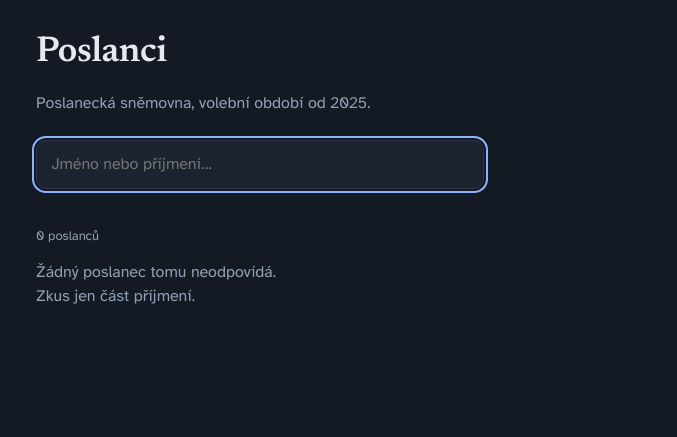
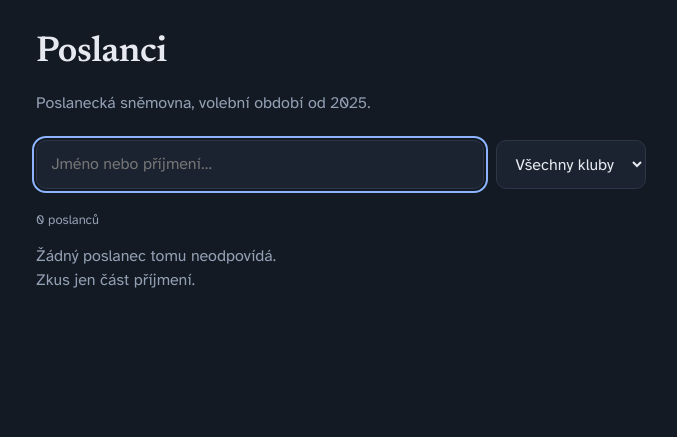
Before and after one commit to Ypsilonx/politics_review_CZ, a Python web app: template src/politika/web/templates/poslanci.html in a window 1280 px wide. Shown: the part 58-495 px from the top of the page, without its empty margins (34-711 px from the left). Run offline with Jinja, Linux system fonts and the light colour scheme; the template is opened without the code that fills it, so the values that code supplies are empty.

Commit message:
Filtr poslanců podle klubu
Co-Authored-By: Claude Opus 5.5 <noreply@anthropic.com>
Claude-Session: https://claude.ai/code/session_01UAtobscVy7hGZRLDy2jG2a

```diff
--- a/src/politika/web/static/css/komponenty.css
+++ b/src/politika/web/static/css/komponenty.css
@@ -23,6 +23,9 @@
   color: var(--text); background: var(--plocha); border: 1px solid var(--okraj); border-radius: var(--radius);
   margin: .5rem 0 1.5rem;
 }
+.hledani-poslancu { display: flex; flex-wrap: wrap; gap: 0 .75rem; margin-bottom: .75rem; }
+.hledani-poslancu .hledani-velke { margin-bottom: .5rem; }
+.hledani-poslancu select { width: auto; }
 .mrizka-poslancu {
   list-style: none; padding: 0; margin: 0;
   display: grid; grid-template-columns: repeat(auto-fill, minmax(15rem, 1fr)); gap: .6rem;
--- a/src/politika/web/templates/poslanci.html
+++ b/src/politika/web/templates/poslanci.html
@@ -3,10 +3,19 @@
 {% block content %}
 <h1>Poslanci</h1>
 <p class="tlumene">Poslanecká sněmovna, volební období od 2025.</p>
-<label class="sr-only" for="hledat-poslance">Hledat poslance</label>
-<input id="hledat-poslance" class="hledani-velke" type="search" name="q" value="{{ q }}"
-       placeholder="Jméno nebo příjmení…" autofocus
-       hx-get="/poslanci" hx-trigger="input changed delay:250ms, search"
-       hx-target="#seznam" hx-push-url="true">
+{# Jméno i klub se posílají spolu: HTMX u formuláře přibalí všechna jeho pole. #}
+<form class="hledani-poslancu" action="/poslanci" method="get"
+      hx-get="/poslanci" hx-trigger="input delay:250ms, change" hx-target="#seznam" hx-push-url="true">
+  <label class="sr-only" for="hledat-poslance">Hledat poslance</label>
+  <input id="hledat-poslance" class="hledani-velke" type="search" name="q" value="{{ q }}"
+         placeholder="Jméno nebo příjmení…" autofocus>
+  <label class="sr-only" for="filtr-klub">Klub</label>
+  <select id="filtr-klub" class="hledani-velke" name="klub">
+    <option value="">Všechny kluby</option>
+    {% for k, pocet in kluby %}
+    <option value="{{ k }}" {% if k == klub %}selected{% endif %}>{{ k }} ({{ pocet }})</option>
+    {% endfor %}
+  </select>
+</form>
 <div id="seznam">{% include "_poslanci_seznam.html" %}</div>
 {% endblock %}
```
Also changed, not shown: src/politika/web/routes/poslanci.py (+17 -5 lines).
